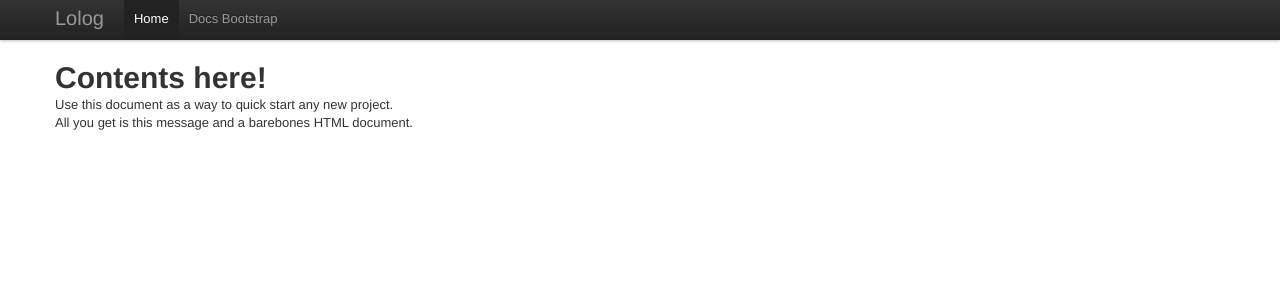
After one commit to hgdeoro/daedalus, a Python web app: template web/frontend/templates/base.html in a window 1280 px wide. The commit adds this page. Shown: the top 300 px of the page. Run offline with Jinja, Linux system fonts and the light colour scheme; the template is opened without the code that fills it, so the values that code supplies are empty.

Commit message:
Splitted Django template from index.html

```diff
--- /dev/null
+++ b/web/frontend/templates/base.html
@@ -0,0 +1,53 @@
+<!DOCTYPE html>
+<html lang="en">
+  <head>
+    <meta charset="utf-8">
+    <title>Lolog</title>
+    <meta name="viewport" content="width=device-width, initial-scale=1.0">
+    <meta name="description" content="">
+    <meta name="author" content="">
+    <link href="{{ STATIC_URL }}bootstrap-2.0.4/css/bootstrap.css" rel="stylesheet">
+    <style>
+      body {
+        padding-top: 60px; /* 60px to make the container go all the way to the bottom of the topbar */
+      }
+    </style>
+    <link href="{{ STATIC_URL }}bootstrap-2.0.4/css/bootstrap-responsive.css" rel="stylesheet">
+    <!-- Le HTML5 shim, for IE6-8 support of HTML5 elements -->
+    <!--[if lt IE 9]>
+      <script src="http://html5shim.googlecode.com/svn/trunk/html5.js"></script>
+    <![endif]-->
+    <link rel="shortcut icon" href="{{ STATIC_URL }}bootstrap-2.0.4/ico/favicon.ico">
+  </head>
+  <body>
+
+    <div class="navbar navbar-fixed-top">
+      <div class="navbar-inner">
+        <div class="container">
+          <a class="btn btn-navbar" data-toggle="collapse" data-target=".nav-collapse">
+            <span class="icon-bar"></span>
+            <span class="icon-bar"></span>
+            <span class="icon-bar"></span>
+          </a>
+          <a class="brand" href="#">Lolog</a>
+          <div class="nav-collapse">
+            <ul class="nav">
+              <li class="active"><a href="/">Home</a></li>
+              <li><a href="/static/twitter-bootstrap-ebc6935/docs/index.html" target="_blank">Docs Bootstrap</a></li>
+            </ul>
+          </div><!--/.nav-collapse -->
+        </div>
+      </div>
+    </div>
+
+    <div class="container">
+    {% block container %}
+      <h1>Contents here!</h1>
+      <p>Use this document as a way to quick start any new project.<br>
+      All you get is this message and a barebones HTML document.</p>
+	{% endblock container %}
+    </div> <!-- /container -->
+    <script src="{{ STATIC_URL }}bootstrap-2.0.4/js/jquery.js"></script>
+    <script src="{{ STATIC_URL }}bootstrap-2.0.4/js/bootstrap.js"></script>
+  </body>
+</html>
```
Also changed, not shown: web/frontend/templates/index.html (+6 -55 lines).
